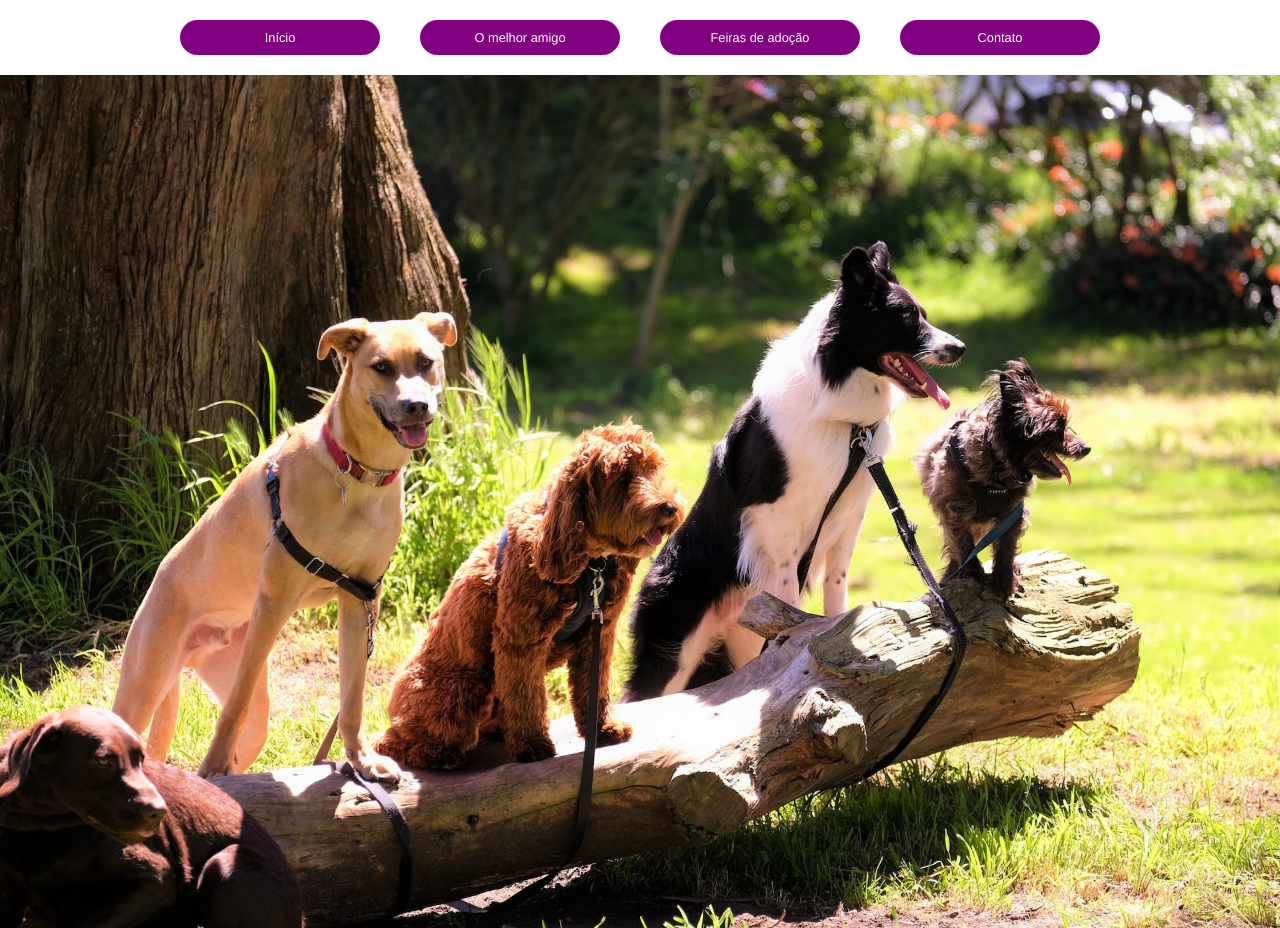
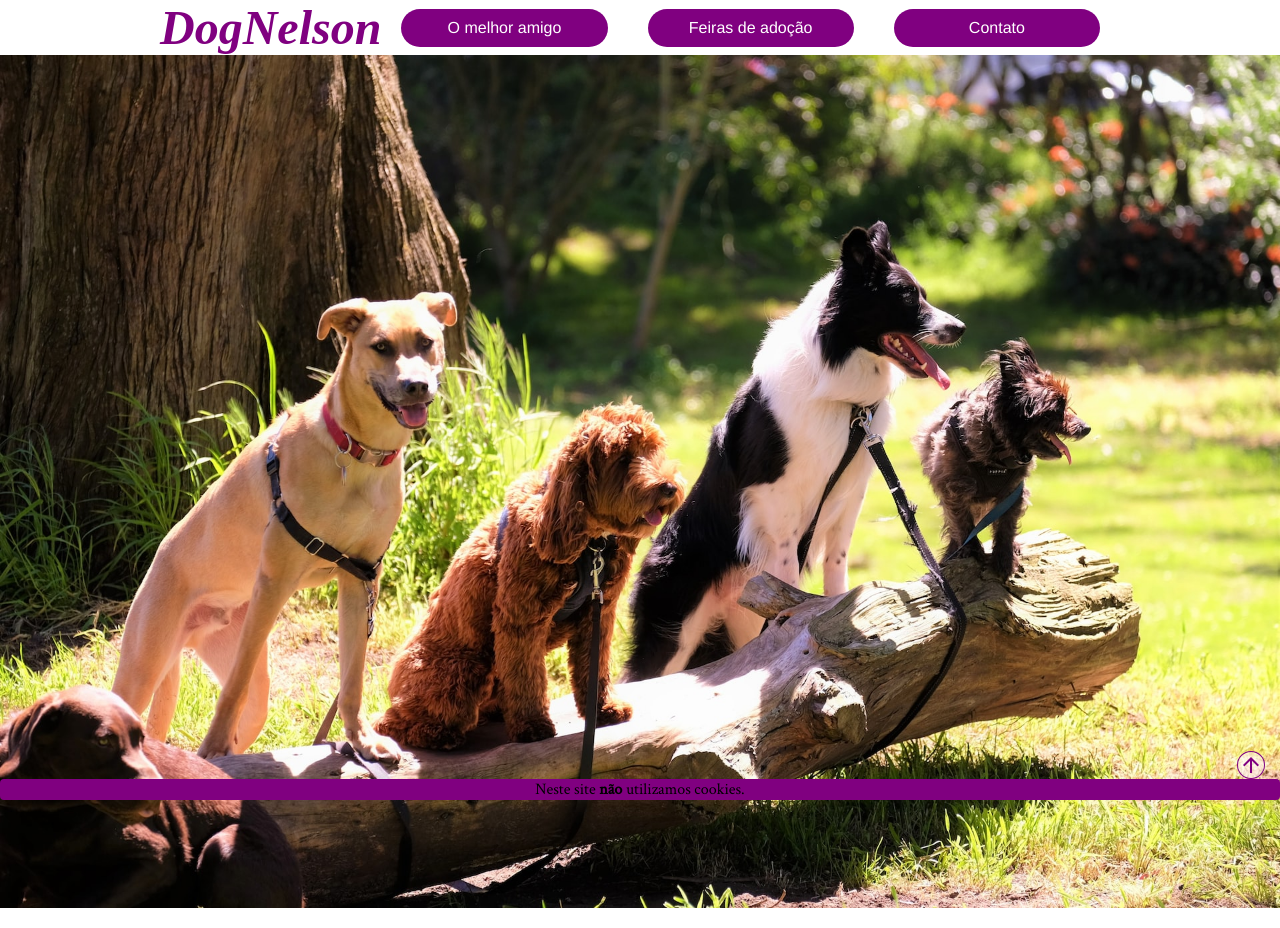
Before and after one commit to parseiro/dognelson, a plain HTML site: page index.html in a window 1280 px wide. Shown: the top 928 px of the page. Drawn offline with nearby package versions, Linux system fonts and the light colour scheme; a web font is replaced by a local one.

```diff
--- a/css/estilo.css
+++ b/css/estilo.css
@@ -1,4 +1,4 @@
-@import url('https://fonts.googleapis.com/css2?family=Crimson+Text&family=Source+Serif+Pro:ital,wght@0,600;1,400&display=swap');
+@import url('https://fonts.googleapis.com/css2?family=Crimson+Text&family=Source+Serif+Pro:ital,wght@0,600;0,900;1,400;1,900&display=swap');
 
 html {
   scroll-behavior: smooth;
@@ -20,6 +20,10 @@
 
 .d-flex {
   display: flex;
+}
+
+.d-inline {
+  display: inline;
 }
 
 .m-0 {
@@ -50,6 +54,11 @@
   width: 100%;
 }*/
 
+.my-1 {
+  margin-top: calc(1rem * 0.25);
+  margin-bottom: calc(1rem * 0.25);
+}
+
 .mx-auto {
   margin-left: auto !important;
   margin-right: auto !important
@@ -61,6 +70,10 @@
 
 .ml-4 {
   margin-left: 2rem !important;
+}
+
+.mr-4 {
+  margin-right: 2rem !important;
 }
 
 h1, h2, h3, h4, h5, h6 {
@@ -84,18 +97,41 @@
 
 .navegacao-container {
   max-width: 960px;
-  margin-left: auto;
-  margin-right: auto;
 }
 
-.navegacao ul {
+.list-item {
   list-style: none;
+ }
+
+.align-items-center {
+  align-items: center;
+}
+
+.justify-content-space-between {
+  justify-content: space-between;
+}
+
+.flex-wrap {
   flex-wrap: wrap;
-  justify-content: center;
+}
+
+.logo {
+  font-family: 'Source Serif Pro', serif;
+  font-weight: 900;
+  font-style: italic;
+  font-size: 48px;
+  color: purple;
+  background-color: transparent;
 }
 
 .text-decoration-none {
   text-decoration: none;
+}
+
+.navegacao {
+  position: sticky;
+  top: 0;
+  background-color: rgba(255, 255, 255, 0.5);
 }
 
 .navegacao li a {
@@ -107,17 +143,34 @@
 /*}*/
 
 .navegacao li {
-  background-color: purple;
   border-radius: 20px;
-  color: white;
-  text-align: center;
   font-family: "Helvetica", sans-serif;
-  font-size: 0.8rem;
+}
 
-  flex: 1;
-  margin: 20px;
+.py-10 {
   padding-top: 10px;
   padding-bottom: 10px;
+}
+
+.mx-20 {
+  margin-left: 20px;
+  margin-right: 20px;
+}
+
+.flex-1 {
+  flex: 1;
+}
+
+.bg-color-purple {
+  background-color: purple;
+}
+
+.color-white {
+  color: white;
+}
+
+.color-purple {
+  color: purple;
 }
 
 table, th, td {
@@ -151,3 +204,89 @@
 .rounded-3 {
   border-radius: calc(1rem * 0.75);
 }
+
+.rounded-50 {
+  border-radius: 50%;
+}
+
+.position-absolute {
+  position: absolute;
+}
+
+.position-relative {
+  position: relative;
+}
+
+.position-fixed {
+  position: fixed;
+}
+
+.position-sticky {
+  position: sticky;
+}
+
+.z-index-1 {
+  z-index: 1;
+}
+
+.left-0 {
+  left: 0;
+}
+
+.right-0 {
+  right: 0;
+}
+
+.top-0 {
+  top: 0;
+}
+
+.right-15 {
+  right: 15px;
+}
+
+.left-15 {
+  left: 15px;
+}
+
+.bottom-0 {
+  bottom: 0;
+}
+
+.bottom-15 {
+  bottom: 15px;
+}
+
+.bottom-21 {
+  bottom: 21px;
+}
+
+.top-20 {
+  top: 20px;
+}
+
+.seta-inicio {
+  padding: 1px;
+  border-radius: 50%;
+  border: 1px solid purple;
+  background-color: rgba(255, 255, 255, 0.5);
+}
+
+.seta-inicio a {
+  color: purple;
+}
+
+
+/*.seta-inicio a:active {*/
+/*  display: none;*/
+
+/*}*/
+
+.border {
+  border-color: black;
+  border-style: solid;
+}
+
+.border-1 {
+  border-width: 1px;
+}
--- a/index.html
+++ b/index.html
@@ -9,22 +9,37 @@
   <link rel="stylesheet" href="css/estilo.css">
   <!--  Checkmark -->
   <link rel="stylesheet"
-        href="https://fonts.googleapis.com/css2?family=Material+Symbols+Outlined:opsz,wght,FILL,GRAD@48,400,0,0"/>
+        href="https://fonts.googleapis.com/css2?family=Material+Symbols+Outlined:opsz,wght,FILL,GRAD@48,400,0,0">
 
 </head>
 
 <body>
+
+
+<div class="position-fixed right-15 bottom-21 material-symbols-outlined seta-inicio z-index-1">
+  <a href="#inicio" class="text-decoration-none">
+    arrow_upward
+  </a>
+</div>
+
+
 <header id="inicio">
-  <nav class="navegacao navegacao-container">
-    <ul class="d-flex m-0 p-0">
-      <li><a href="#inicio" class="text-decoration-none">Início</a></li>
-      <li><a href="#melhorAmigo" class="text-decoration-none">O melhor amigo</a></li>
-      <li><a href="#feiras" class="text-decoration-none">Feiras de adoção</a></li>
-      <li><a href="#contato" class="text-decoration-none">Contato</a></li>
+  <nav class="navegacao navegacao-container rounded-1 mx-auto">
+    <ul class="d-flex m-0 p-0 align-items-center justify-content-space-between flex-wrap">
+      <li class="list-item"><h1 class="logo m-0">DogNelson</h1></li>
+      <li class="list-item bg-color-purple text-color-white text-center flex-1 py-10 mx-20"><a href="#melhorAmigo"
+                                                                                               class="text-decoration-none">O
+        melhor amigo</a></li>
+      <li class="list-item bg-color-purple text-color-white text-center flex-1 py-10 mx-20"><a href="#feiras"
+                                                                                               class="text-decoration-none">Feiras
+        de adoção</a></li>
+      <li class="list-item bg-color-purple text-color-white text-center flex-1 py-10 mx-20"><a href="#contato"
+                                                                                               class="text-decoration-none">Contato</a>
+      </li>
     </ul>
   </nav>
 
-  <img src="img/bruce-warrington-WSAOGHKEqFc-unsplash.jpg">
+  <img src="img/bruce-warrington-WSAOGHKEqFc-unsplash.jpg" alt="Quatro cachorros parados">
 </header>
 
 <article id="melhorAmigo" class="m-2 mb-4 w-75 mx-auto">
@@ -32,14 +47,14 @@
   <div>
     <p>Mussum Ipsum, cacilds vidis litro abertis. Paisis, filhis, espiritis santis.Suco de cevadiss, é um leite divinis,
       qui tem lupuliz, matis, aguis e fermentis.In elementis mé pra quem é amistosis quis leo.Nec orci ornare consequat.
-      Praesent lacinia ultrices consectetur. Sed non ipsum felis.
-    </p>
+      Praesent lacinia ultrices consectetur. Sed non ipsum felis.</p>
 
     <p>In elementis mé pra quem é amistosis quis leo. Todo mundo vê os porris que eu tomo, mas ninguém vê os tombis que
       eu levo! Não sou faixa preta cumpadi, sou preto inteiris, inteiris. Si num tem leite então bota uma pinga aí
       cumpadi!</p>
 
-    <img class="float-right m-1 rounded-1" style="max-width: 200px;" src="img/victor-grabarczyk-N04FIfHhv_k-unsplash.jpg"
+    <img class="float-right m-1 rounded-1" style="max-width: 200px;"
+         src="img/victor-grabarczyk-N04FIfHhv_k-unsplash.jpg"
          alt="Cachorro de frente sobre fundo rosa">
   </div>
 
@@ -74,17 +89,17 @@
     <tr>
       <td>Quarta-feira 05/09/2022 das 13:00 às 15:00</td>
       <td>Praça do Juvevê, Curitiba</td>
-      <td><span class="material-symbols-outlined">verified</span></td>
+      <td><span class="material-symbols-outlined color-purple color-purple">recommend</span></td>
     </tr>
     <tr>
       <td>Sábado 08/09/2022 das 09:30 às 13:00</td>
       <td>Largo da Ordem, Curitiba</td>
-      <td><span class="material-symbols-outlined">block</span></td>
+      <td><span class="material-symbols-outlined color-purple">block</span></td>
     </tr>
     <tr>
       <td>Domingo 09/09/2022 das 14:00 às 18:00</td>
       <td>Shopping São José, São José dos Pinhais</td>
-      <td><span class="material-symbols-outlined">verified</span></td>
+      <td><span class="material-symbols-outlined color-purple">recommend</span></td>
     </tr>
 
     </tbody>
@@ -96,7 +111,8 @@
   <h2 class="ml-4">Contato</h2>
 
   <div>
-    <img style="max-width: 200px;" class="float-left m-1 rounded-1" src="img/alan-king-KZv7w34tluA-unsplash.jpg" alt="Cachorro com gola fofinha e óculos escuros">
+    <img style="max-width: 200px;" class="float-left m-1 rounded-1" src="img/alan-king-KZv7w34tluA-unsplash.jpg"
+         alt="Cachorro com gola fofinha e óculos escuros">
 
     <p>Mussum Ipsum, cacilds vidis litro abertis. Paisis, filhis, espiritis santis.Suco de cevadiss, é um leite divinis,
       qui tem lupuliz, matis, aguis e fermentis.In elementis mé pra quem é amistosis quis leo.Nec orci ornare consequat.
@@ -122,8 +138,15 @@
 
 </article>
 
-<img class="mx-auto rounded-1" src="img/joe-caione-qO-PIF84Vxg-unsplash.jpg" alt="Cachorro branco correndo na grama">
+<div class="border border-1 position-relative text-center">
+  <span class="logo m-0 position-absolute right-0 left-0 top-20 z-index-1">Cuide bem do seu dog</span>
+  <img class="rounded-1 position-absolute left-0 top-0" src="img/joe-caione-qO-PIF84Vxg-unsplash.jpg"
+       alt="Cachorro branco correndo na grama">
+</div>
 
+<div class="position-fixed bottom-0 left-0 right-0 m-0 bg-color-purple text-color-white rounded-1 text-center">
+  <p class="m-0">Neste site <b>não</b> utilizamos cookies.</p>
+</div>
 
 </body>
 
```
Also changed, not shown: 1 other file.
